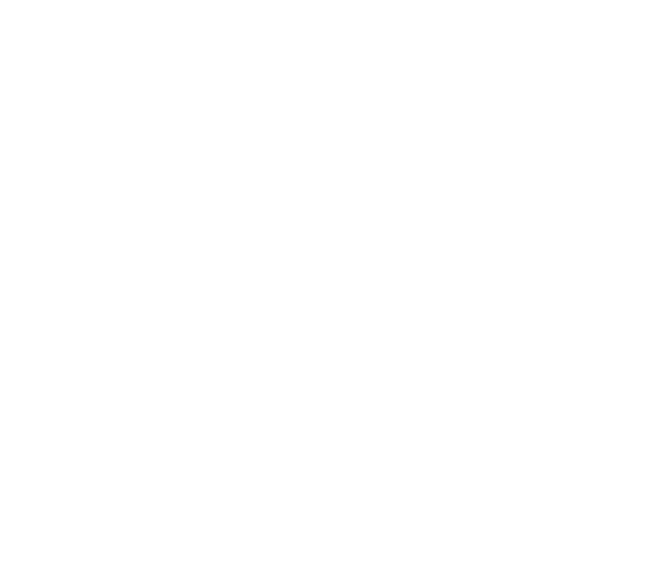
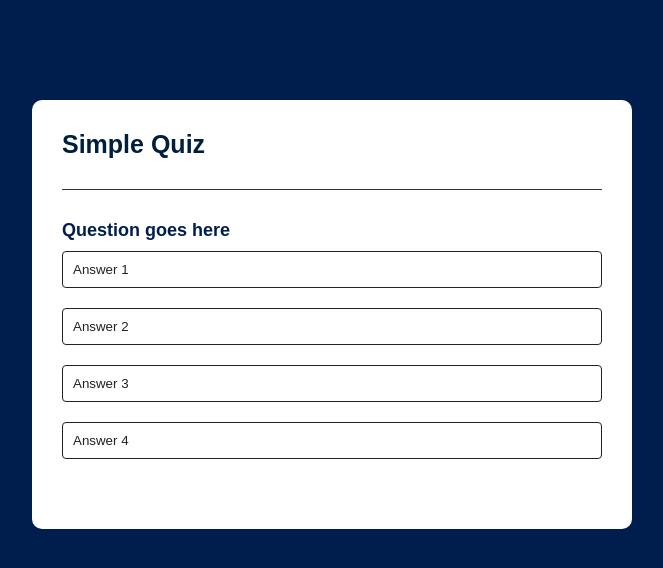
Before and after one commit to dakson99/Quiz-App, a plain HTML site: page index.html in a window 1280 px wide. Shown: the whole page, without its empty margins (308-971 px from the left). Drawn offline with Linux system fonts and the light colour scheme.

Commit message:
Creating buttons with CSS styling and hover effect

```diff
--- a/index.html
+++ b/index.html
@@ -9,7 +9,18 @@
 </head>
 
 <body>
-
+    <div class="app">
+        <h1>Simple Quiz</h1>
+        <div class="quiz">
+            <h2 id="question">Question goes here</h2>
+            <div id="answer-buttons">
+                <button class="btn">Answer 1</button>
+                <button class="btn">Answer 2</button>
+                <button class="btn">Answer 3</button>
+                <button class="btn">Answer 4</button>
+            </div>
+        </div>
+    </div>
 </body>
 
 </html>
--- a/style.css
+++ b/style.css
@@ -0,0 +1,57 @@
+* {
+    margin: 0;
+    padding: 0;
+    font-family: 'Poppins', sans-serif;
+    box-sizing: border-box;
+}
+
+body {
+    background: #001e4d;
+}
+
+.app {
+    background: #fff;
+    width: 90%;
+    max-width: 600px;
+    margin: 100px auto 0;
+    border-radius: 10px;
+    padding: 30px;
+}
+
+.app h1 {
+    font-size: 25px;
+    color: #001e3d;
+    font-weight: 600;
+    border-bottom: 1px solid #333;
+    padding-bottom: 30px;
+}
+
+.quiz {
+    padding: 30px 0;
+
+}
+
+.quiz h2 {
+    font-size: 18px;
+    color: #001e4d;
+    font-weight: 600;
+}
+
+.btn {
+    background: #fff;
+    color: #222;
+    font-weight: 500;
+    width: 100%;
+    border: 1px solid #222;
+    padding: 10px;
+    margin: 10px 0;
+    text-align: left;
+    border-radius: 4px;
+    cursor: pointer;
+    transition: all 0.3s;
+}
+
+.btn:hover {
+    background: #222;
+    color: #fff;
+}
```
